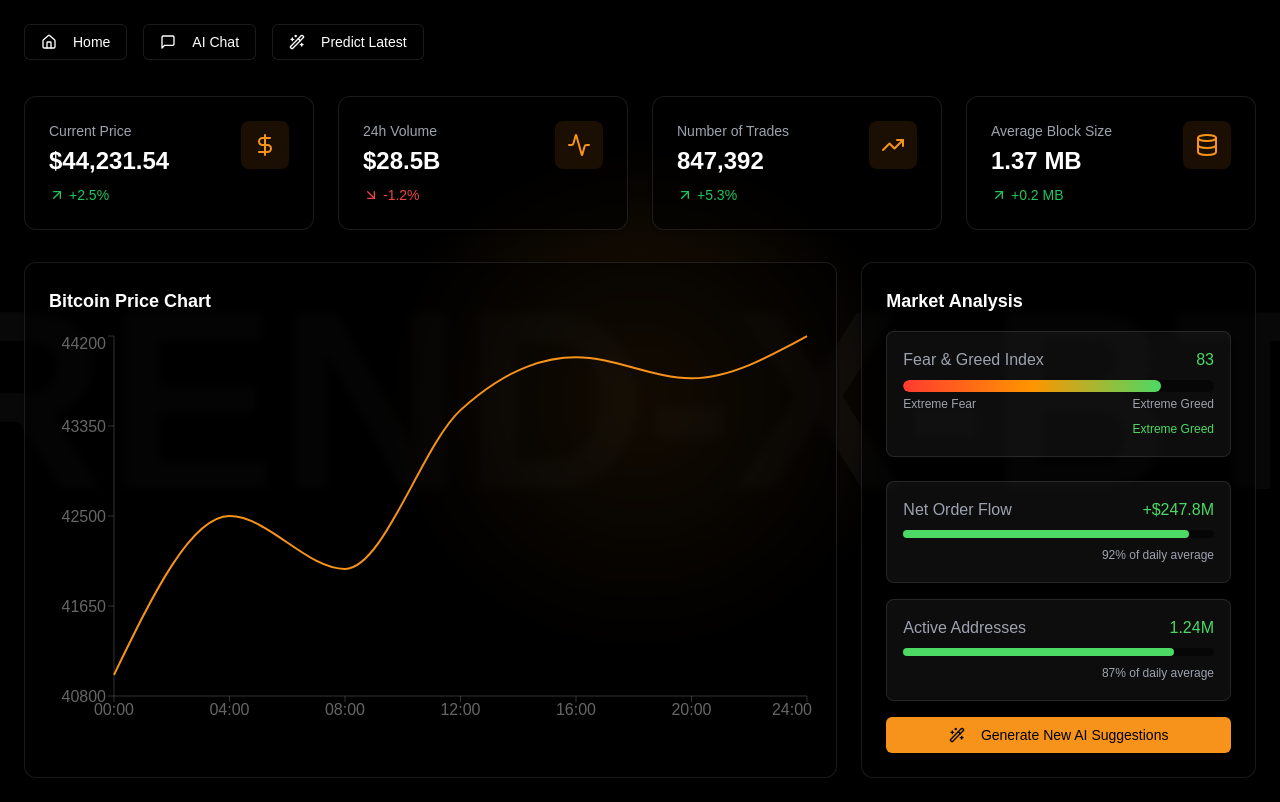
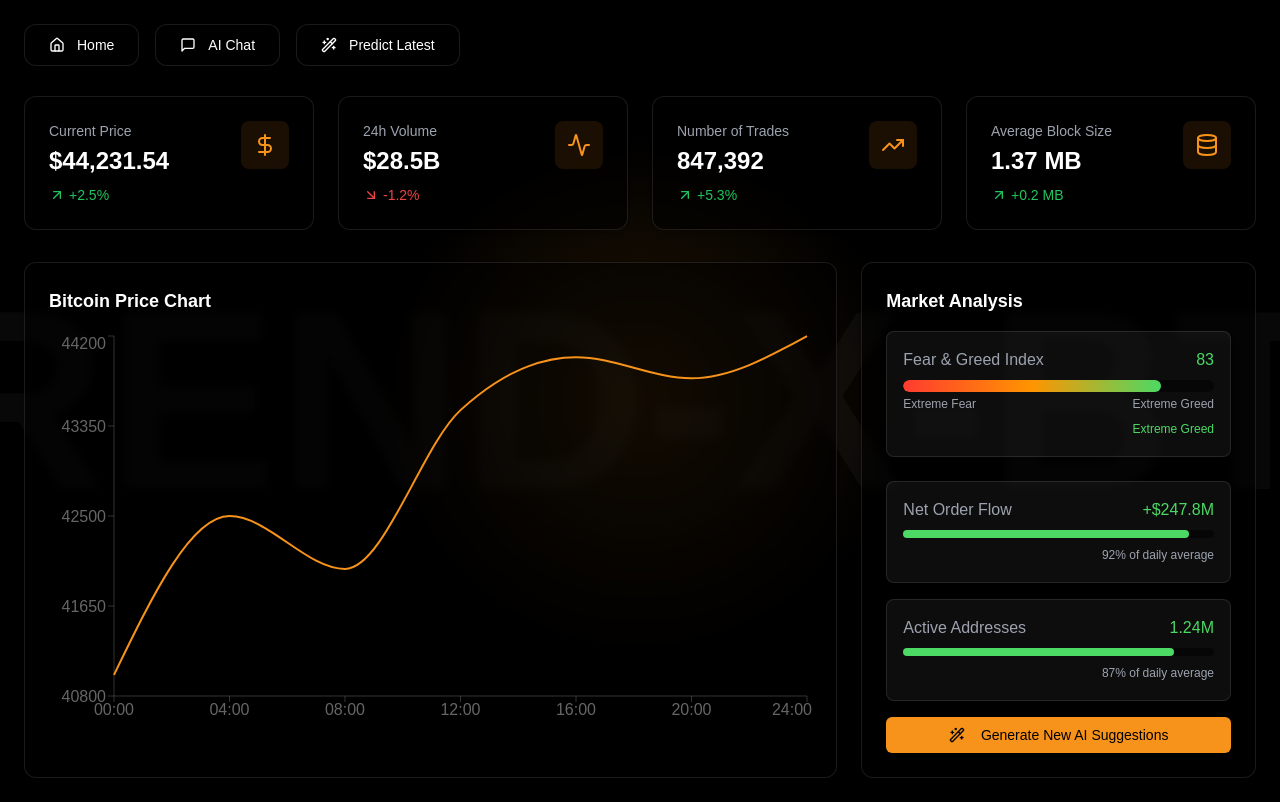
Before and after one commit to mustafahk27/Trend-X-BTC-UI, a Next.js app: page /dashboard in a window 1280 px wide. Built offline with nearby package versions, Linux system fonts and the light colour scheme.

Commit message:
added new button design

```diff
--- /dev/null
+++ b/src/components/ui/nav-button.tsx
@@ -0,0 +1,39 @@
+import { Button } from "./button";
+import { LucideIcon } from "lucide-react";
+import { motion } from "framer-motion";
+import Link from "next/link";
+
+interface NavButtonProps {
+  href: string;
+  icon: LucideIcon;
+  label: string;
+}
+
+export function NavButton({ href, icon: Icon, label }: NavButtonProps) {
+  return (
+    <Link href={href}>
+      <motion.div
+        whileHover={{ scale: 1.05 }}
+        whileTap={{ scale: 0.95 }}
+        className="relative"
+      >
+        <div className="absolute inset-0 bg-[#F7931A] opacity-0 hover:opacity-20 rounded-xl transition-opacity duration-300 blur-xl" />
+        <Button
+          variant="ghost"
+          className="relative bg-black/50 backdrop-blur-sm border border-white/10 text-white
+          hover:bg-black/60 hover:border-[#F7931A]/50 transition-all duration-300
+          px-6 py-5 rounded-xl flex items-center gap-3 group overflow-hidden"
+        >
+          <div className="relative z-10">
+            <Icon className="h-5 w-5 transition-transform duration-300 group-hover:scale-110" />
+          </div>
+          <span className="relative z-10 font-medium transition-colors duration-300 group-hover:text-[#F7931A]">
+            {label}
+          </span>
+          <div className="absolute inset-0 bg-gradient-to-r from-[#F7931A]/0 via-[#F7931A]/5 to-[#F7931A]/0
+            opacity-0 group-hover:opacity-100 blur-sm transition-opacity duration-300" />
+        </Button>
+      </motion.div>
+    </Link>
+  );
+}
--- a/src/pages/chatbot.tsx
+++ b/src/pages/chatbot.tsx
@@ -18,6 +18,7 @@
 import { Suspense } from "react";
 import { OrbitControls } from "@react-three/drei";
 import { useUser } from "@clerk/nextjs";
+import { NavButton } from "@/components/ui/nav-button";
 
 type Message = {
   content: string;
@@ -260,24 +261,9 @@
 
       {/* Navigation Buttons */}
       <div className="fixed top-6 left-6 z-20 flex gap-4">
-        <Link href="/dashboard">
-          <Button variant="ghost" className="bg-black/50 backdrop-blur-sm border border-white/10 text-white hover:bg-white/10">
-            <ArrowLeft className="h-4 w-4 mr-2" />
-            Back
-          </Button>
-        </Link>
-        <Link href="/">
-          <Button variant="ghost" className="bg-black/50 backdrop-blur-sm border border-white/10 text-white hover:bg-white/10">
-            <Home className="h-4 w-4 mr-2" />
-            Home
-          </Button>
-        </Link>
-        <Link href="/dashboard">
-          <Button variant="ghost" className="bg-black/50 backdrop-blur-sm border border-white/10 text-white hover:bg-white/10">
-            <BarChart2 className="h-4 w-4 mr-2" />
-            Dashboard
-          </Button>
-        </Link>
+        <NavButton href="/dashboard" icon={ArrowLeft} label="Back" />
+        <NavButton href="/" icon={Home} label="Home" />
+        <NavButton href="/dashboard" icon={BarChart2} label="Dashboard" />
       </div>
 
       {/* User Button (Logout) */}
--- a/src/pages/dashboard.tsx
+++ b/src/pages/dashboard.tsx
@@ -4,9 +4,10 @@
 import { Card } from "@/components/ui/card";
 import { Button } from "@/components/ui/button";
 import { LineChart, Line, XAxis, YAxis, Tooltip, ResponsiveContainer } from 'recharts';
-import { ArrowUpRight, ArrowDownRight, TrendingUp, Activity, DollarSign, Clock, Home, MessageSquare, Wand2, Database } from "lucide-react";
+import { ArrowUpRight, ArrowDownRight, TrendingUp, Activity, DollarSign, Clock, Home, MessageSquare, Wand2, Database, ArrowLeft } from "lucide-react";
 import Link from 'next/link';
 import { UserButton } from "@clerk/nextjs";
+import { NavButton } from "@/components/ui/nav-button";
 
 // Sample data - replace with real data
 const data = [
@@ -70,24 +71,9 @@
 
       {/* Navigation Buttons */}
       <div className="fixed top-6 left-6 z-20 flex gap-4">
-        <Link href="/">
-          <Button variant="ghost" className="bg-black/50 backdrop-blur-sm border border-white/10 text-white hover:bg-white/10">
-            <Home className="h-4 w-4 mr-2" />
-            Home
-          </Button>
-        </Link>
-        <Link href="/chatbot">
-          <Button variant="ghost" className="bg-black/50 backdrop-blur-sm border border-white/10 text-white hover:bg-white/10">
-            <MessageSquare className="h-4 w-4 mr-2" />
-            AI Chat
-          </Button>
-        </Link>
-        <Link href="/prediction">
-          <Button variant="ghost" className="bg-black/50 backdrop-blur-sm border border-white/10 text-white hover:bg-white/10">
-            <Wand2 className="h-4 w-4 mr-2" />
-            Predict Latest
-          </Button>
-        </Link>
+        <NavButton href="/" icon={Home} label="Home" />
+        <NavButton href="/chatbot" icon={MessageSquare} label="AI Chat" />
+        <NavButton href="/prediction" icon={Wand2} label="Predict Latest" />
       </div>
 
       {/* User Button (Logout) */}
--- a/src/pages/prediction.tsx
+++ b/src/pages/prediction.tsx
@@ -13,6 +13,7 @@
 import { EnhancedBitcoinModel } from "@/components/EnhancedBitcoinModel";
 import { EffectComposer, Bloom, ChromaticAberration } from '@react-three/postprocessing';
 import { Vector2 } from 'three';
+import { NavButton } from "@/components/ui/nav-button";
 
 function PredictionScene({ isPredicting }: { isPredicting: boolean }) {
   return (
@@ -132,12 +133,7 @@
 
       {/* Navigation */}
       <div className="fixed top-6 left-6 z-20 flex gap-4">
-        <Link href="/dashboard">
-          <Button variant="ghost" className="bg-black/50 backdrop-blur-sm border border-white/10 text-white hover:bg-white/10">
-            <ArrowLeft className="h-4 w-4 mr-2" />
-            Back
-          </Button>
-        </Link>
+        <NavButton href="/dashboard" icon={ArrowLeft} label="Back" />
       </div>
 
       {/* User Button */}
--- a/src/styles/globals.css
+++ b/src/styles/globals.css
@@ -221,3 +221,19 @@
   cursor: not-allowed;
   transform: none;
 }
+
+@keyframes buttonGlow {
+  0% {
+    box-shadow: 0 0 5px rgba(247, 147, 26, 0.2);
+  }
+  50% {
+    box-shadow: 0 0 20px rgba(247, 147, 26, 0.4);
+  }
+  100% {
+    box-shadow: 0 0 5px rgba(247, 147, 26, 0.2);
+  }
+}
+
+.nav-button-hover {
+  animation: buttonGlow 2s infinite;
+}
```
